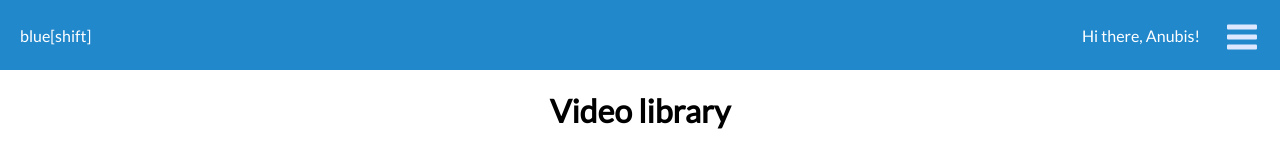
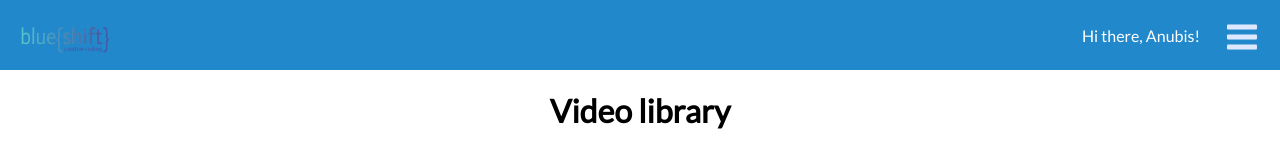
Before and after one commit to Blue-Shift-Coding/BITs, a React (Create React App) app: page /#/ in a window 1280 px wide. Shown: the top 160 px of the page. Built offline with nearby package versions, Linux system fonts and the light colour scheme.

Commit message:
add submenu + add logo

```diff
--- a/src/components/burger-menu/burger-menu.js
+++ b/src/components/burger-menu/burger-menu.js
@@ -7,7 +7,7 @@ import { ReactComponent as Video } from "../../icons/video.svg";
 import hamburger from "../../icons/hamburger.svg";
 
 import "./burger-menu.scss";
-const SIZE_ICON = "36px";
+const SIZE_ICON = "28px";
 
 export const BurgerMenu = () => {
   const defaultSize = { width: SIZE_ICON, height: SIZE_ICON };
@@ -20,18 +20,21 @@ export const BurgerMenu = () => {
       right
       width="280px"
     >
-      <p>
-        <Rocket {...defaultSize} /> <span>My staff</span>
-      </p>
-      <p>
+      <div>
+        <Rocket {...defaultSize} /> <span>My stuff</span>
+        <div className="sub-menu">+13,521 points</div>
+        <div className="sub-menu">My challanges</div>
+      </div>
+      <div>
         <Trophy {...defaultSize} /> <span>My achievements</span>
-      </p>
-      <p>
+      </div>
+      <div>
         <Video {...defaultSize} /> <span>My video lessons</span>
-      </p>
-      <p>
-        <User {...defaultSize} /> <span>Profile settings</span>
-      </p>
+      </div>
+      <div>
+        <User {...defaultSize} /> <span>My profile</span>
+        <div className="sub-menu">logout</div>
+      </div>
     </Menu>
   );
 };
--- a/src/components/burger-menu/burger-menu.scss
+++ b/src/components/burger-menu/burger-menu.scss
@@ -28,7 +28,7 @@
   .bm-item-list {
     padding: 1rem;
     .bm-item {
-      line-height: 36px;
+      line-height: 50px;
       font-weight: 600;
       cursor: pointer;
       color: white;
@@ -49,6 +49,12 @@
           fill: #fcfdff;
         }
       }
+
+      .sub-menu {
+        margin: 0 0 0 55px;
+        line-height: 30px;
+        font-size: 14px;
+      }
     }
   }
 }
--- a/src/components/header-menu/header-menu.js
+++ b/src/components/header-menu/header-menu.js
@@ -1,11 +1,14 @@
 import React from "react";
 import { Link } from "react-router-dom";
+import Logo from "./logo.png";
 import "./header-menu.scss";
 
 export const HeaderMenu = () => (
   <div className="header-menu">
     <div className="logo">
-      <Link to="/">blue[shift]</Link>
+      <Link to="/">
+        <img src={Logo} alt="" width="90px" height="30px" />
+      </Link>
     </div>
     <div className="block-two">
       <div className="hi">Hi there, Anubis!</div>
--- a/src/components/header-menu/header-menu.scss
+++ b/src/components/header-menu/header-menu.scss
@@ -7,9 +7,13 @@
   background-color: #2288cc;
   align-items: center;
 
-  .logo > a {
-    color: #fff;
-    margin-left: 20px;
+  .logo {
+    margin-top: 15px;
+
+    & > a {
+      color: #fff;
+      margin-left: 20px;
+    }
   }
   .block-two {
     display: flex;
--- a/src/components/video-player/video-player.scss
+++ b/src/components/video-player/video-player.scss
@@ -1,11 +1,8 @@
 .video-player {
-  // width: 500px;
   padding: 5px;
   background: #1b60b5a6;
   cursor: grabbing;
   border-radius: 4px;
-  // top: 30% !important; // need to initital position for draggable component
-  // left: 30% !important; // need to initital position for draggable component
   height: 100%;
   position: relative;
   z-index: 500;
```
Also changed, not shown: src/components/header-menu/logo.png (added), src/icons/hamburger.svg.
